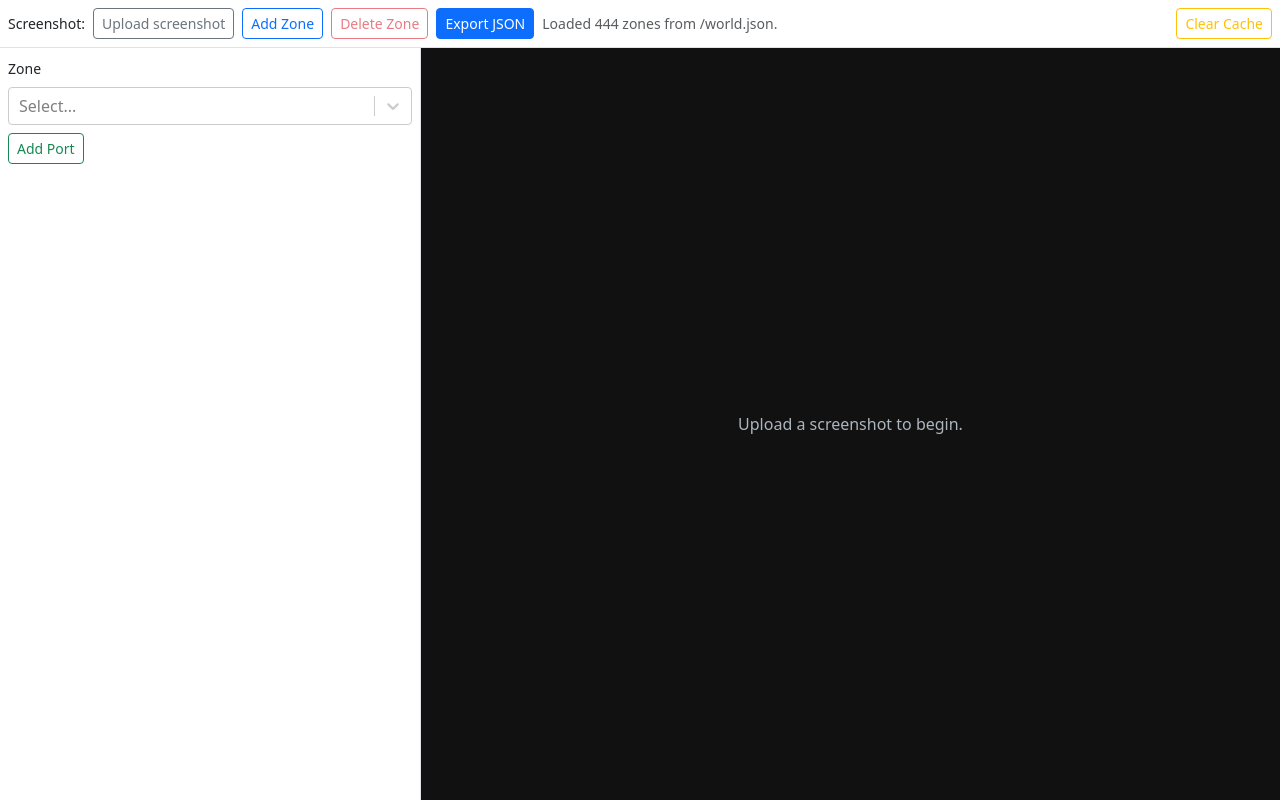
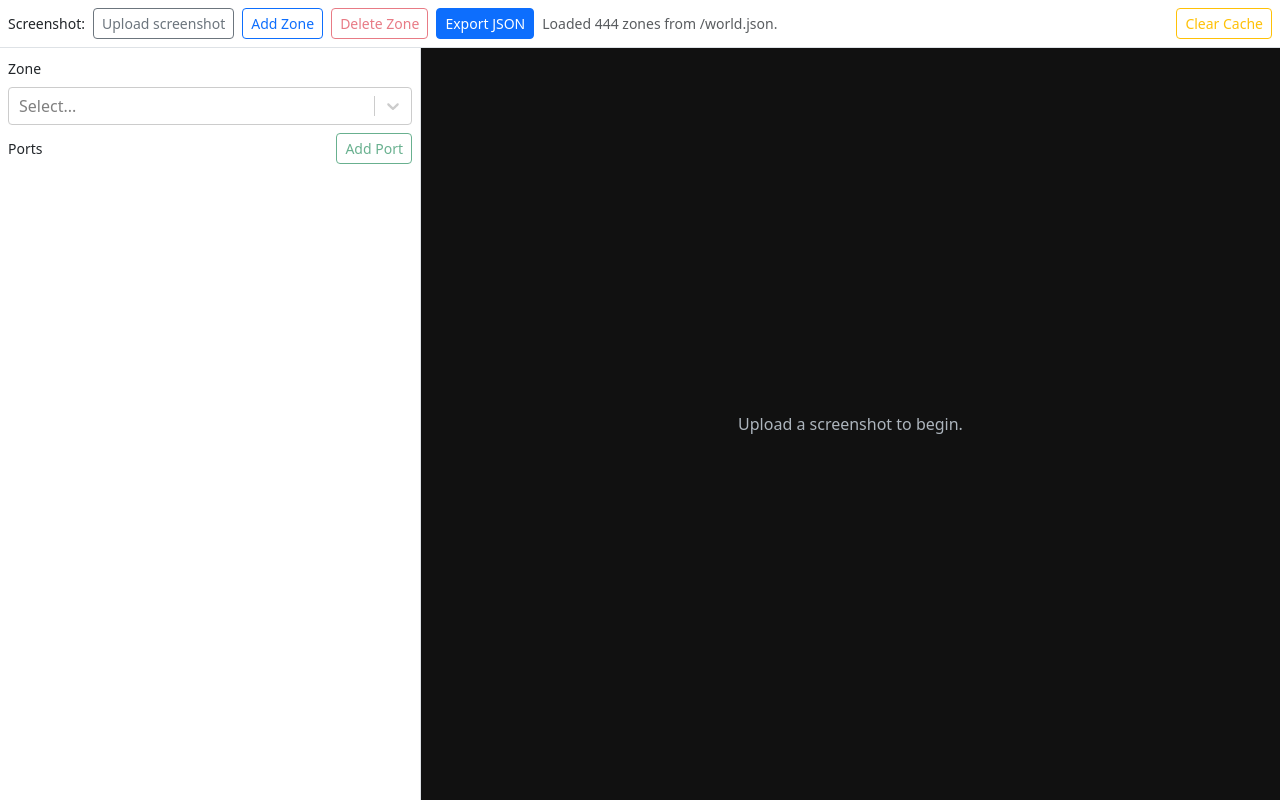
Before and after one commit to beemerwt/albion-zone-builder, a React (Vite) app: page / in a window 1280 px wide. Built offline with nearby package versions, Linux system fonts and the light colour scheme.

Commit message:
Move Add Ports button and add disable

```diff
--- a/src/App.tsx
+++ b/src/App.tsx
@@ -273,10 +273,11 @@ export default function App() {
               selecting={selecting}
               zoneOptions={zoneIdOptions}
               zonePortsByZoneId={zonePortsByZoneId}
+              isDisabled={!zone}
               onAdd={() => {
                 const next = [
                   ...rows,
-                  { key: crypto.randomUUID(), name: "NE", x: 0, y: 0, zoneId: "", port: "" },
+                  { key: crypto.randomUUID(), name: "", x: 0, y: 0, zoneId: "", port: "" },
                 ];
                 setRows(next);
                 syncZone(next);
--- a/src/components/PortsEditor.tsx
+++ b/src/components/PortsEditor.tsx
@@ -6,6 +6,7 @@ export default function PortsEditor({
   selecting,
   zoneOptions,
   zonePortsByZoneId,
+  isDisabled,
   onAdd,
   onChange,
   onRemove,
@@ -15,6 +16,7 @@ export default function PortsEditor({
   selecting: number | null;
   zoneOptions: Option[];
   zonePortsByZoneId: Record<string, string[]>;
+  isDisabled: boolean;
   onAdd: () => void;
   onChange: (index: number, row: PortRowState) => void;
   onRemove: (index: number) => void;
@@ -22,6 +24,16 @@ export default function PortsEditor({
 }) {
   return (
     <div>
+      <div className="d-flex align-items-center gap-2 mb-2">
+        <label className="small flex-grow-1">Ports</label>
+        <button
+          className={"btn btn-sm btn-outline-success" + (isDisabled ? " disabled" : "")}
+          onClick={onAdd}
+        >
+          Add Port
+        </button>
+      </div>
+
       {rows.map((r, i) => (
         <PortRow
           key={r.key}
@@ -35,9 +47,6 @@ export default function PortsEditor({
           onToggle={onToggle}
         />
       ))}
-      <button className="btn btn-sm btn-outline-success" onClick={onAdd}>
-        Add Port
-      </button>
     </div>
   );
 }
```
